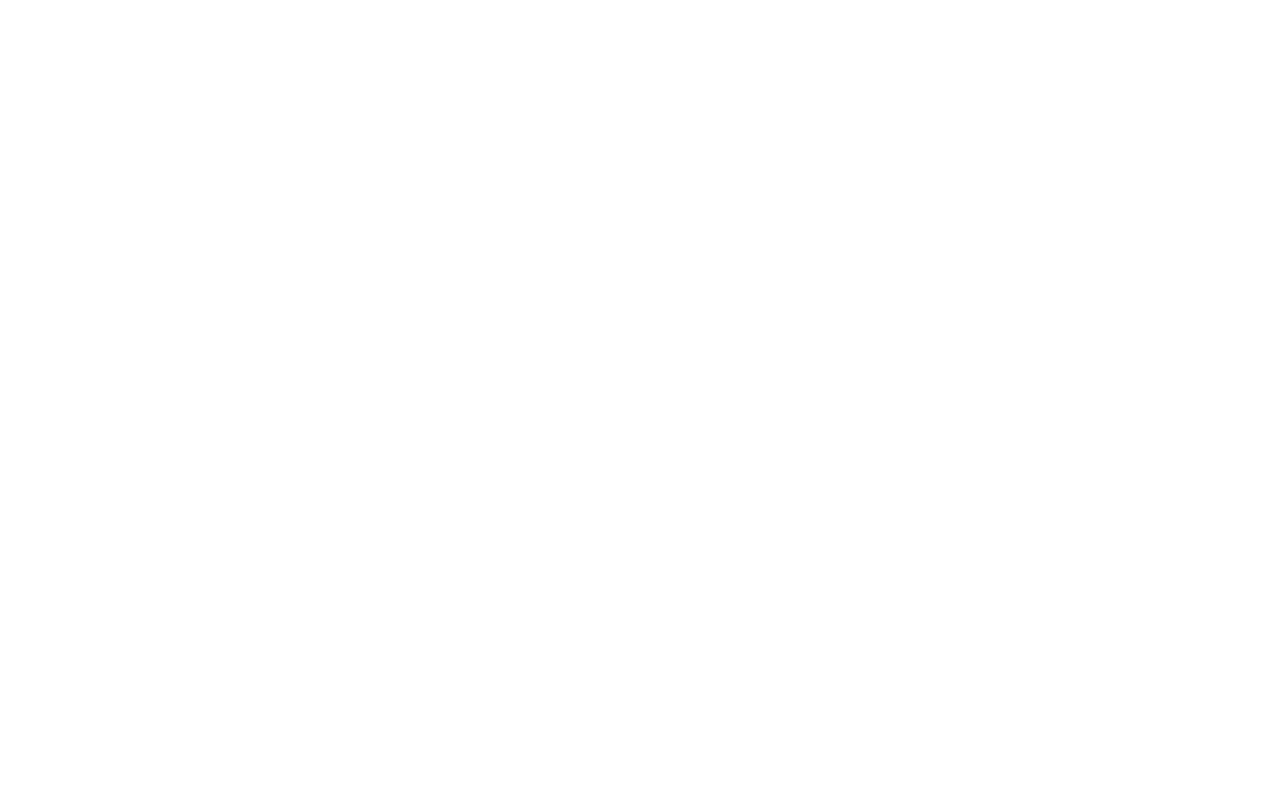
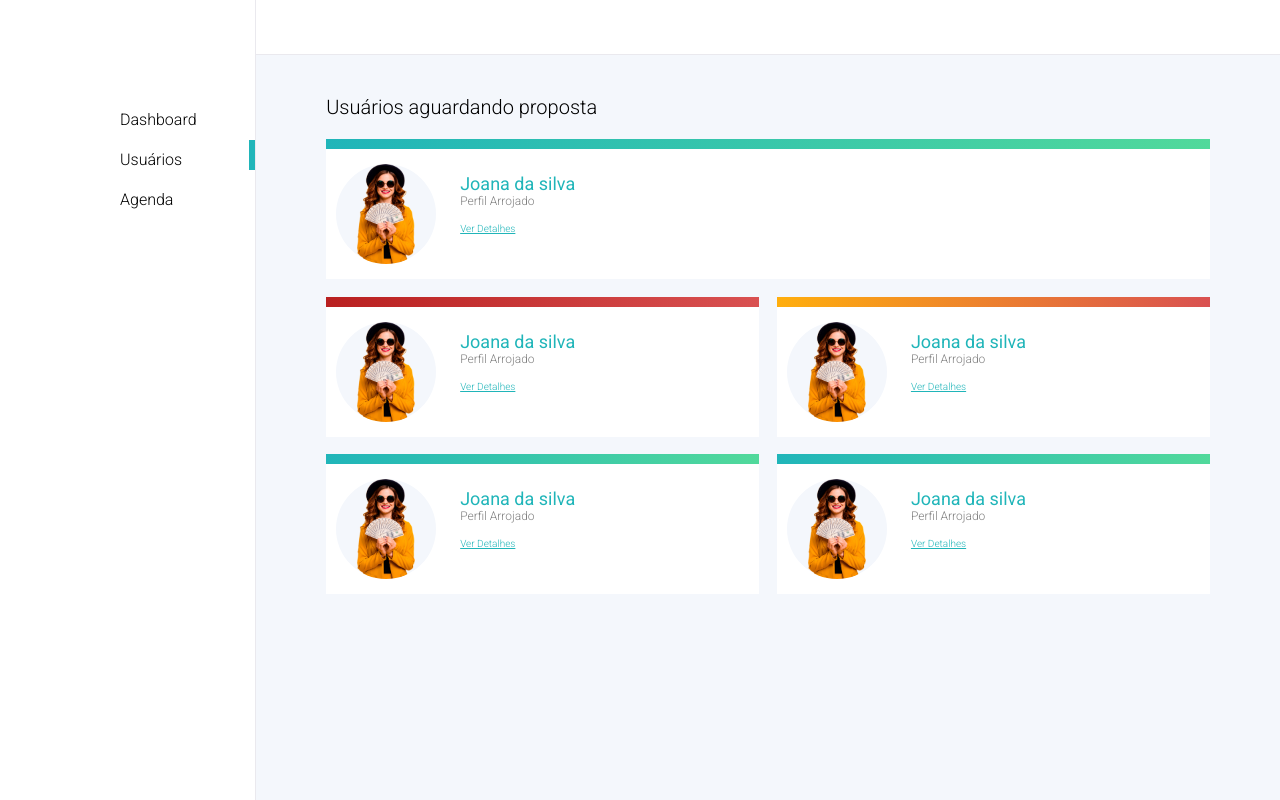
Before and after one commit to victordemorais/the-rain-tech, a React (Create React App) app: page /admin/users in a window 1280 px wide. Built offline with nearby package versions, Linux system fonts and the light colour scheme.

Commit message:
Page users

```diff
--- a/src/components/PageAdmin/index.js
+++ b/src/components/PageAdmin/index.js
@@ -1,17 +1,36 @@
 import React from 'react';
 import MenuJson from 'menu';
-import { Container, Content, Menu, Nav, ContentBody, MenuLink } from './styles';
+import Text from 'components/Text';
+import {
+  Container,
+  Content,
+  Menu,
+  Nav,
+  Title,
+  ContentBody,
+  MenuLink,
+} from './styles';
 
-export const PageAdmin = ({ children }) => (
+export const PageAdmin = ({ title, children }) => (
   <Container>
     <Menu>
       {MenuJson.acessor.map((item) => (
-        <MenuLink selected={item.name === 'Dashboard'}>{item.name}</MenuLink>
+        <MenuLink selected={item.name === 'Usuários'}>{item.name}</MenuLink>
       ))}
     </Menu>
     <Content>
       <Nav />
-      <ContentBody>{children}</ContentBody>
+
+      <ContentBody>
+        {title && (
+          <Title>
+            <Text size={20} light>
+              {title}
+            </Text>
+          </Title>
+        )}
+        {children}
+      </ContentBody>
     </Content>
   </Container>
 );
--- a/src/components/PageAdmin/styles.js
+++ b/src/components/PageAdmin/styles.js
@@ -43,11 +43,18 @@
   color: #000;
   text-align: left;
   padding-top: 10px;
-  padding-bottom: 10px;
+  padding-bottom: 1px;
   padding-left: 120px;
   margin-bottom: 10px;
+  -webkit-transition: 0.18s ease-out;
+  -moz-transition: 0.18s ease-out;
+  -o-transition: 0.18s ease-out;
+  transition: 0.18s ease-out;
+  &:hover {
+    color: ${Theme.admin.primary};
+  }
   ${(props) =>
-    props.selected && `border-right: 6px solid ${Theme.admin.menuSelected};`}
+    props.selected && `border-right: 6px solid ${Theme.admin.primary};`}
 `;
 
 export const Nav = styled.div`
@@ -56,3 +63,7 @@
   width: width:100%;
   border-bottom: 1px solid ${Theme.admin.border};
 `;
+
+export const Title = styled.div`
+  margin-bottom: 20px;
+`;
--- /dev/null
+++ b/src/components/User/index.js
@@ -0,0 +1,39 @@
+import React from 'react';
+import GirlMoney from 'assets/images/girlMoney.png';
+import Text from 'components/Text';
+import { withTheme } from 'styled-components';
+import {
+  Wrapper,
+  LinearGradient,
+  WrapperContent,
+  Image,
+  WrapperText,
+  MenuLink,
+  Spacing,
+} from './styles.js';
+
+const User = ({ gradient, theme }) => (
+  <Wrapper>
+    <LinearGradient gradient={gradient || 'green'} />
+    <WrapperContent>
+      <Image src={GirlMoney} />
+      <WrapperText>
+        <Text color={theme.admin.primary} size={18}>
+          Joana da silva
+        </Text>
+        <Spacing />
+        <Text color={theme.admin.gray} size={12} light>
+          Perfil Arrojado
+        </Text>
+        <Spacing size={10} />
+        <MenuLink>
+          <Text color={theme.admin.primary} size={10} light>
+            Ver Detalhes
+          </Text>
+        </MenuLink>
+      </WrapperText>
+    </WrapperContent>
+  </Wrapper>
+);
+
+export default withTheme(User);
--- /dev/null
+++ b/src/components/User/styles.js
@@ -0,0 +1,52 @@
+import styled from 'styled-components';
+import Theme from 'styles/theme';
+import { Link } from 'react-router-dom';
+
+export const Wrapper = styled.div`
+  width: 100%;
+  height: 140px;
+  background: ${Theme.admin.blank};
+`;
+
+export const LinearGradient = styled.div`
+  width: 100%;
+  height: 10px;
+  ${(props) =>
+    props.gradient &&
+    `background: linear-gradient(
+      to right,
+      ${Theme.admin.gradient[props.gradient]}
+    );`}
+`;
+
+export const WrapperContent = styled.div`
+  width: 100%;
+  padding: 0px 10px 10px 10px;
+  height: 100%;
+  display: flex;
+  flex-direction: row;
+  align-items: center;
+`;
+export const Image = styled.img`
+  width: 100px;
+  object-fit: contain;
+  height: 100px;
+  background-color: ${Theme.admin.background};
+  border-radius: 100%;
+`;
+
+export const WrapperText = styled.div`
+  display: flex;
+  height: 100%;
+  flex-direction: column;
+  align-items: flex-start;
+  padding: 24px;
+`;
+
+export const MenuLink = styled(Link)`
+  color: ${Theme.admin.primary};
+`;
+
+export const Spacing = styled.div`
+  margin-top: ${(props) => (props.size ? `${props.size}px` : '0px')};
+`;
--- a/src/pages/Admin/Dashboard/index.js
+++ b/src/pages/Admin/Dashboard/index.js
@@ -2,6 +2,6 @@
 import { PageAdmin } from 'components/PageAdmin';
 
 const Dashboard = () => {
-  return <PageAdmin>Teste</PageAdmin>;
+  return <PageAdmin title="Usuários aguardando proposta">Teste</PageAdmin>;
 };
 export default Dashboard;
--- /dev/null
+++ b/src/pages/Admin/Users/index.js
@@ -0,0 +1,29 @@
+import React from 'react';
+import { PageAdmin } from 'components/PageAdmin';
+
+import User from 'components/User';
+import { GridUsers, GridUser, Spacing } from './styles.js';
+
+const Users = () => {
+  return (
+    <PageAdmin title="Usuários aguardando proposta">
+      <User gradient="green" />
+      <Spacing />
+      <GridUsers>
+        <GridUser>
+          <User gradient="red" />
+        </GridUser>
+        <GridUser>
+          <User gradient="yellow" />
+        </GridUser>
+        <GridUser>
+          <User />
+        </GridUser>
+        <GridUser>
+          <User />
+        </GridUser>
+      </GridUsers>
+    </PageAdmin>
+  );
+};
+export default Users;
--- /dev/null
+++ b/src/pages/Admin/Users/styles.js
@@ -0,0 +1,17 @@
+import styled from 'styled-components';
+
+export const GridUsers = styled.div`
+  display: flex;
+  flex-direction: row;
+  flex-wrap: wrap;
+  justify-content: space-between;
+`;
+
+export const GridUser = styled.div`
+  flex: 0 49%;
+  margin-bottom: 2%;
+`;
+
+export const Spacing = styled.div`
+  margin-bottom: 2%;
+`;
--- a/src/routes.js
+++ b/src/routes.js
@@ -2,12 +2,14 @@
 import React from 'react';
 import Home from 'pages/LandingPage/Home';
 import Dashboard from 'pages/Admin/Dashboard';
+import Users from 'pages/Admin/Users';
 
 export const Routes = () => (
   <Router>
     <Switch>
       <Route path="/" exact component={Home} />
-      <Route path="/dashboard" exact component={Dashboard} />
+      <Route path="/admin/dashboard" exact component={Dashboard} />
+      <Route path="/admin/users" exact component={Users} />
     </Switch>
   </Router>
 );
--- a/src/styles/theme.js
+++ b/src/styles/theme.js
@@ -10,7 +10,13 @@
     blank: '#fff',
     background: '#F4F7FC',
     border: '#EAE9EE',
-    menuSelected: '#20B5B9',
+    primary: '#20B5B9',
+    gray: '#7F7F7F',
+    gradient: {
+      red: '#B92020, #D95151',
+      yellow: '#FFAE0D, #D95151',
+      green: '#20B5B9, #51D99B',
+    },
   },
 };
 
```
